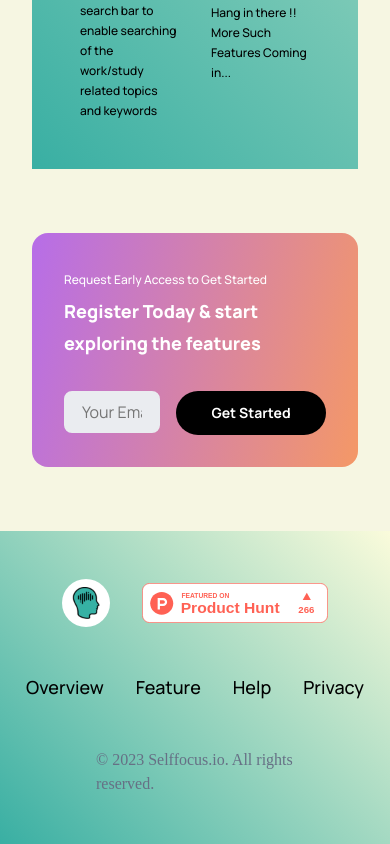
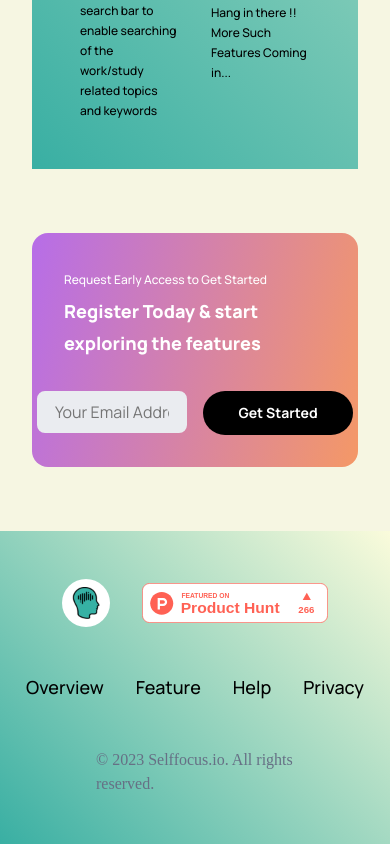
Before and after one commit to saranyavinjarapu/Selfocus_Landing_Page, a React (Create React App) app: page / in a window 390 px wide. Shown: the part 4171-5015 px from the top of the page. Built offline with nearby package versions, Linux system fonts and the light colour scheme.

Commit message:
checked responsive design for signup section

```diff
--- a/src/components/cta/cta.css
+++ b/src/components/cta/cta.css
@@ -44,7 +44,7 @@
   font-size: 22px;
 }
 
-.selfocus__cta-btn {
+.selfocus__cta-signup {
   display: flex;
   justify-content: center;
   align-items: flex-start;
@@ -53,7 +53,7 @@
   flex: 2 1;
 }
 
-.selfocus__cta-btn_input {
+.selfocus__cta-signup_input {
   flex: 2;
   width: 100%;
   min-height: 42px;
@@ -68,9 +68,10 @@
   border-top-left-radius: 5px;
   border-bottom-left-radius: 5px;
   border-radius: 0.5rem;
+  min-width: 150px;
 }
 
-.selfocus__cta-btn_error {
+.selfocus__cta-signup_error {
   color: #000;
   margin: 0.8rem 0.5rem;
   font-size: 20px;
@@ -78,7 +79,7 @@
   color: #cd104f;
 }
 
-.selfocus__cta-btn button {
+.selfocus__cta-signup button {
   flex: 1;
   background: #000;
   color: #fff;
@@ -98,7 +99,7 @@
   .selfocus__cta {
     flex-direction: column;
   }
-  .selfocus__cta-btn {
+  .selfocus__cta-signup {
     margin: 2rem 0 0;
   }
 }
@@ -114,7 +115,7 @@
     line-height: 32px;
   }
 
-  .selfocus__cta-btn button {
+  .selfocus__cta-signup button {
     font-size: 14px;
     line-height: 28px;
   }
--- a/src/components/cta/cta.js
+++ b/src/components/cta/cta.js
@@ -40,16 +40,18 @@ const Cta = () => {
           }}
         >
           {({ errors, touched, handleSubmit }) => (
-            <Form className="selfocus__cta-btn">
+            <Form className="selfocus__cta-signup">
               <div style={{ flex: 2 }}>
                 <Field
-                  className="selfocus__cta-btn_input"
+                  className="selfocus__cta-signup_input"
                   name="email"
                   type="email"
                   placeholder="Your Email Address"
                 />
                 {errors.email && touched.email ? (
-                  <div className="selfocus__cta-btn_error">{errors.email}</div>
+                  <div className="selfocus__cta-signup_error">
+                    {errors.email}
+                  </div>
                 ) : null}
               </div>
               <button
```
